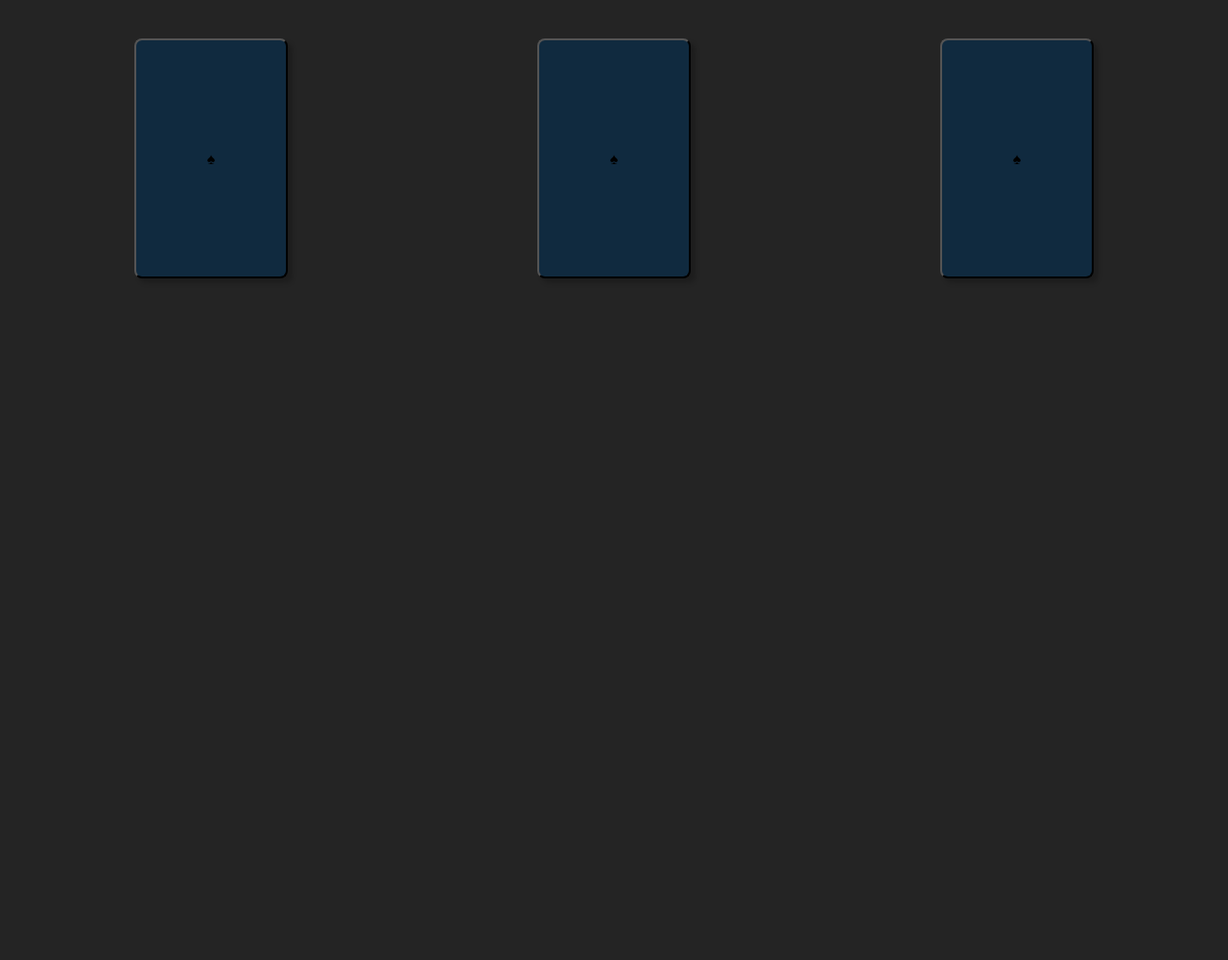
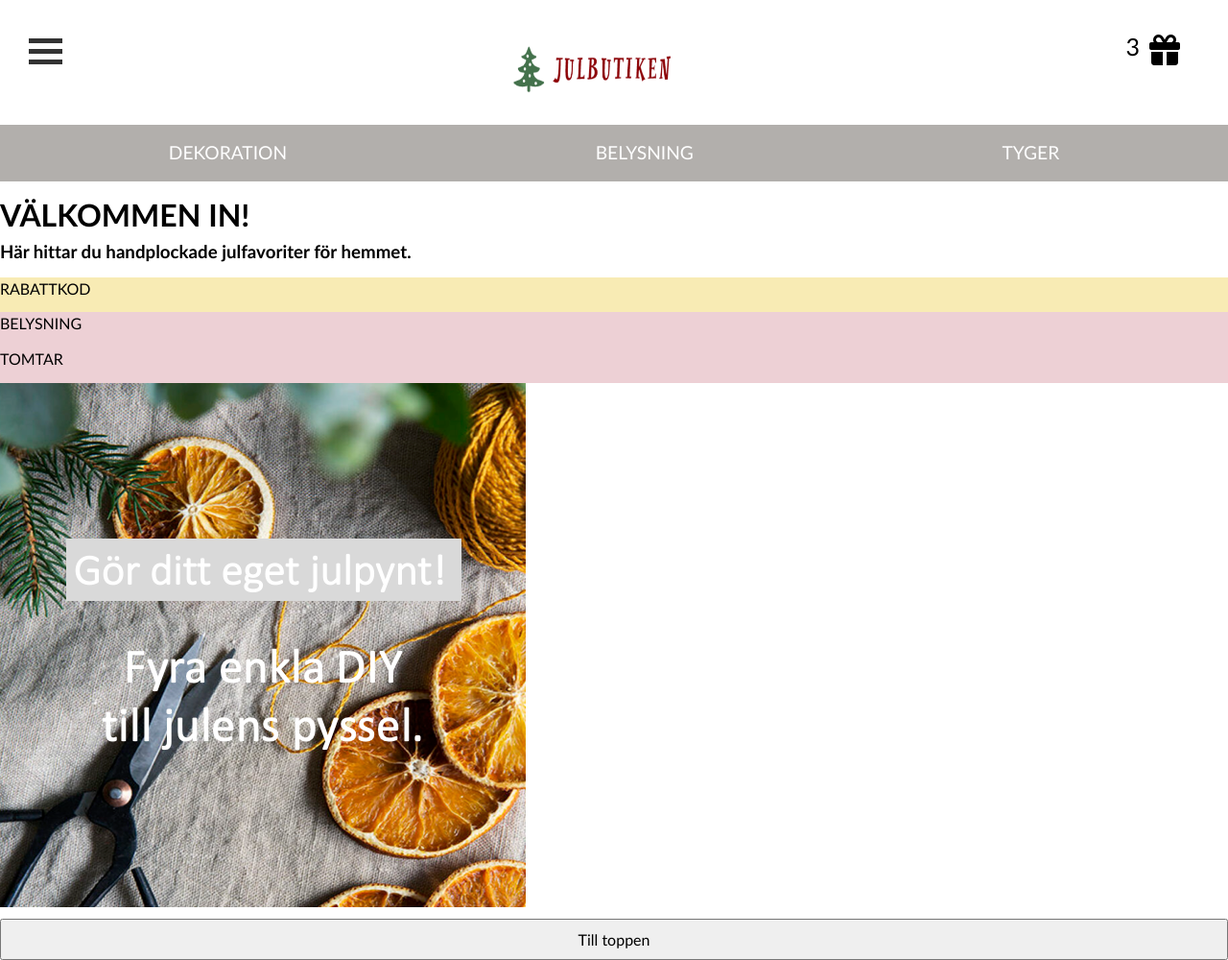
Before and after one commit to innoVeraz/christmas-shop, a website built with Vite: page index.html in a window 1280 px wide. Shown: the whole page at 96% size. Before the commit the page ends 800 px from the top, so only its background shows below. Built offline with nearby package versions, Linux system fonts and the light colour scheme.

Commit message:
first layout css and html

```diff
--- a/index.html
+++ b/index.html
@@ -1,22 +1,50 @@
 <!DOCTYPE html>
-<html lang="en"> <!-- TODO: glöm ej att byta språk här -->
+<html lang="se">
+
 <head>
   <meta charset="UTF-8" />
-    <link rel="icon" type="image/ico" href="/favicon.ico" />
+  <meta http-equiv="X-UA-Compatible" content="IE=edge" />
   <meta name="viewport" content="width=device-width, initial-scale=1.0" />
-    <title>Projekt</title>
+  <title>Veras julshop</title>
+  <link
+    href="https://fonts.googleapis.com/css2?family=Dancing+Script:wght@600&family=Patrick+Hand&family=Quicksand:wght@300;400;600&display=swap"
+    rel="stylesheet" />
+  <script src="https://kit.fontawesome.com/fef0a19249.js" crossorigin="anonymous"></script>
 </head>
+
 <body>
-    <main>
-      <div class="app" id="app"></div> <!-- TODO: går bra att radera -->
-      <!-- TODO: skriv din kod här, innan script-taggen -->
+
+  <nav class="main-nav">
+    <div class="hamburger-menu-icon">
+      <div class="bar1"></div>
+      <div class="bar2"></div>
+      <div class="bar3"></div>
+    </div>
+    <div class="logo">
+      <img src="src/style/shop-img/logo-picture.png" alt="" width="200" height="100">
+    </div>
+    <div>
+      <div class="gift-icon"><i class="fa-solid fa-gift fa-2xl"></i></div>
+    </div>
+  </nav>
+  <nav class="desktop-nav">
+    <a href="">DEKORATION</a>
+    <a href="">BELYSNING</a>
+    <a href="">TYGER</a>
+  </nav>
+
+  <main class="main-content">
+    <div class="welcome-text">
+      <h1>VÄLKOMMEN IN!</h1>
+      <h3>Här hittar du handplockade julfavoriter för hemmet.</h3>
+    </div>
+    <div class="rebate-box">RABATTKOD</div>
+    <div class="belysning">BELYSNING</div>
+    <div class="tomtar">TOMTAR</div>
+    <div><img class="pyssel" src="src/style/shop-img/pyssel-bild.png" alt="" width="" height=""></div>
+    <button class="to-the-top">Till toppen</button>
   </main>
+  <script type='module' src="src/script.js"></script>
+</body>
 
-    <!-- TODO
-    - Validera HTML (kopiera den renderade HTML-koden): https://validator.w3.org/#validate_by_input
-    - Kontrollera tillgänglighet: https://www.a11yproject.com/checklist/ & Chrome Lighthouse/Firefox Accessibility Tools
-    - Validera genererade CSS: https://jigsaw.w3.org/css-validator/#validate_by_input
-    -->
-    <script type="module" src="/src/main.ts"></script>
-  </body>
 </html>
--- a/src/exampleArray.ts
+++ /dev/null
@@ -1,7 +0,0 @@
-const exampleCards = [
-  'Spades Ace',
-  'Spades 2',
-  'Spades 3',
-];
-
-export default exampleCards;
--- a/src/main.ts
+++ /dev/null
@@ -1,39 +0,0 @@
-import './style/style.scss';
-
-// All kod härifrån och ner är bara ett exempel för att komma igång
-
-// I denna utils-fil har vi lagrat funktioner som ofta används, t.ex. en "blanda array"-funktion
-import { shuffle } from './utils';
-
-// I denna fil har vi lagrat vår "data", i detta exempel en ofullständig kortlek
-import exampleCardDeck from './exampleArray';
-
-// Blanda kortleken
-const myShuffledCardDeck = shuffle(exampleCardDeck);
-
-/**
- * Vänder upp/ner på det klickade kortet genom att toggla en CSS-klass.
- * @param this - Det HTML-element som har klickats på
- * @return {void}
- */
-function flipCard(this: HTMLElement): void {
-  if (this !== undefined) {
-    this.classList.toggle('visible');
-  }
-}
-
-// Printa kortleken
-let cardString = '';
-myShuffledCardDeck.forEach((card) => {
-  cardString += `
-    <button class="card">
-      <span class="front">♠</span>
-      <span class="back">${card}</span>
-    </button>`;
-});
-
-document.querySelector<HTMLDivElement>('#app')!.innerHTML = cardString;
-
-document.querySelectorAll('.card').forEach((card) => {
-  card.addEventListener('click', flipCard);
-});
--- /dev/null
+++ b/src/script.js
@@ -0,0 +1,5 @@
+import './style/style.scss';
+
+document.querySelector('.hamburger-menu-icon').addEventListener('click', function myFunction(x) {
+  x.currentTarget.classList.toggle('change');
+});
--- a/src/style/style.scss
+++ b/src/style/style.scss
@@ -1,64 +1,114 @@
-@use "utils/a11y"; // Om det inte funkar, byt @use mot @import
-@use "vendor/reset";
+@use 'utils/a11y'; // Om det inte funkar, byt @use mot @import
+@use 'vendor/reset';
 
-:root {
-  // TODO: Går bra att radera kod även här!
-  font-family: Inter, Avenir, Helvetica, Arial, sans-serif;
-  font-size: rem(16px);
-  line-height: 24px;
-  font-weight: 400;
-  color-scheme: light dark;
-  color: rgb(255 255 255 / 87%);
-  background-color: #242424;
-  font-synthesis: none;
-  text-rendering: optimizelegibility;
-  -webkit-font-smoothing: antialiased;
-  -moz-osx-font-smoothing: grayscale;
-  text-size-adjust: 100%;
+$mobile-breakpoint: 480px;
+
+body {
+  font-family: 'Gill Sans', 'Gill Sans MT', Calibri, 'Trebuchet MS', sans-serif;
+}
+.hamburger-menu-icon {
+  min-height: 50px;
+  padding-top: 10px;
+  display: inline-block;
+  cursor: pointer;
 }
 
-// TODO: Radera mig! Jag är bara ett exempel.
-main {
-  padding: 20px;
+.main-nav {
+  background-color: white;
+  position: fixed;
+  display: flex;
+  top: 0;
+  left: 0;
+  right: 0;
+  justify-content: space-between;
+  padding-top: 30px;
+  padding-left: 30px;
+  padding-right: 50px;
+  border-bottom: 1px solid black;
 }
 
-.app {
-  margin-block: 20px;
+.logo {
+  margin-left: 20px;
+}
+
+.desktop-nav {
   display: flex;
-  gap: 20px;
+  position: fixed;
+  top: 0;
+  left: 0;
+  right: 0;
+  background-color: rgb(178, 175, 172);
   justify-content: space-around;
+  top: 130px;
+  padding: 15px;
+}
 
-  .card {
-    $card-size: 250px;
+a:hover {
+  color: rgb(169, 167, 167);
+}
 
-    width: 0.6413 * $card-size;
-    height: $card-size;
-    cursor: pointer;
-    background: #102a3f;
-    border-radius: 8px;
-    display: flex;
-    font-weight: bold;
-    align-items: center;
-    justify-content: space-around;
-    text-align: center;
-    box-shadow: 5px 5px 5px rgb(0 0 0 / 20%);
+a {
+  font-size: 1.2rem;
+  text-decoration: none;
+  color: white;
+}
 
-    .front {
-      font-size: rem(50px);
-    }
+main {
+  display: flex;
+  height: 100vh;
+  margin-top: 200px;
+}
 
-    .back {
-      display: none;
-    }
+.main-content {
+  display: grid;
+}
 
-    &.visible {
-      .front {
-        display: none;
-      }
+.gift-icon::before {
+  content: '3';
+  margin-right: 10px;
+  font-size: 25px;
+}
 
-      .back {
-        display: block;
-      }
-    }
+.welcome-text {
+}
+
+.rebate-box {
+  background-color: rgb(248, 235, 180);
+}
+
+.belysning,
+.tomtar {
+  background-color: rgb(237, 208, 213);
+}
+.pyssel {
+}
+
+.to-the-top::after {
+}
+
+.bar1,
+.bar2,
+.bar3 {
+  width: 35px;
+  height: 5px;
+  background-color: #333;
+  margin-bottom: 6px;
+  transition: 0.4s;
+}
+
+.change .bar1 {
+  transform: translate(0, 11px) rotate(-45deg);
+}
+
+.change .bar2 {
+  opacity: 0;
+}
+
+.change .bar3 {
+  transform: translate(0, -11px) rotate(45deg);
+}
+
+@media screen and (min-width: $mobile-breakpoint) {
+  .desktop-nav {
   }
 }
```
Also changed, not shown: src/pseudokod/1-mobil-home.md (added, +15 -0 lines), src/pseudokod/2-mobil-shopping-cart.md (added), src/pseudokod/3-mobil-chechout-form.md (added), src/style/Layout-ideas/Layout-home-mobil.png (added), src/style/shop-img/logo-picture.png (added), src/style/shop-img/pyssel-bild.png (added), src/style/shop-img/shopping-bag-icon.png (added), src/style/shop-img/tomte-vit-1.png (added), src/style/shop-img/tomte-vit-2.png (added), src/style/shop-img/tomte-vit-3.png (added), src/style/style.css (added), 1 other file. Lines whose indentation alone changed are shown as unchanged.
